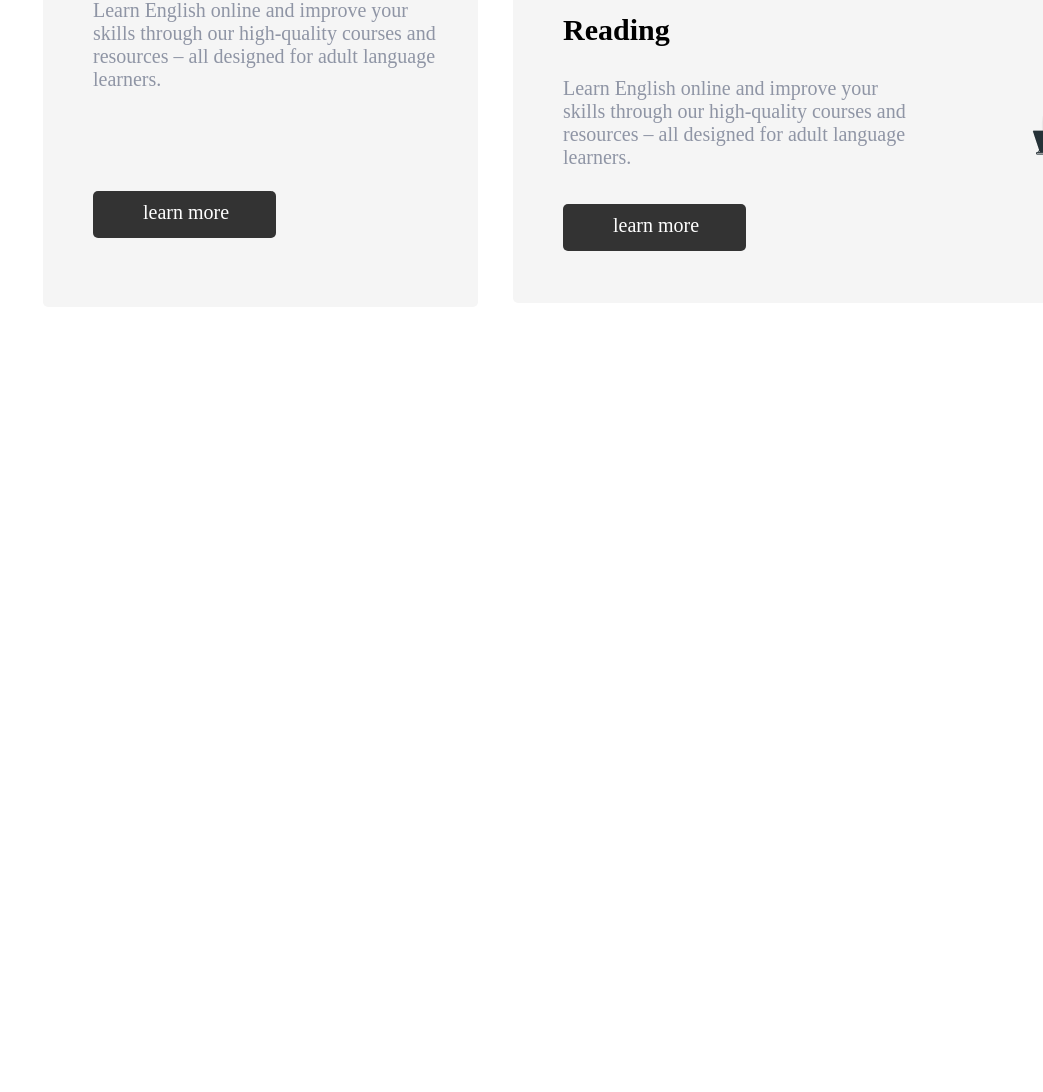
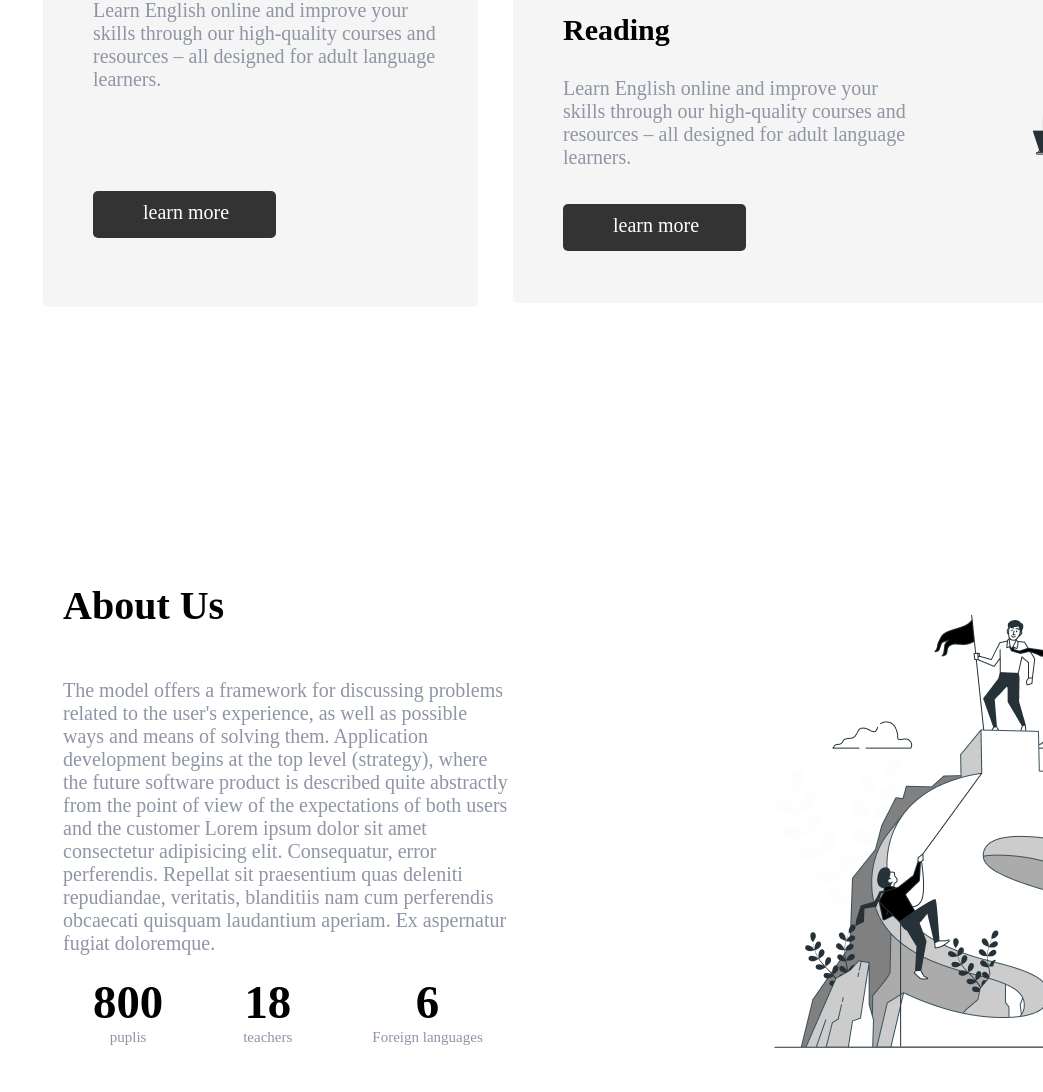
Before and after one commit to 1abroroff/abrorov-sarvar, a plain HTML site: page index.html in a window 1280 px wide. Shown: the part 1517-2609 px from the top of the page, without its empty margins (237-1280 px from the left). Before the commit the page ends 1824 px from the top, so only its background shows below. Drawn offline with Linux system fonts and the light colour scheme.

Commit message:
finish section 3

```diff
--- a/index.html
+++ b/index.html
@@ -100,6 +100,30 @@
             </div>
         </div>
     </section>
+    <div class="section-three">
+        <div class="section-three-firstext">
+            <h2 class="section-thee-text">About Us</h2>
+            <p class="section-three-text-2">The model offers a framework for discussing problems related to the user's experience, as well as possible ways and means of solving them. Application development begins at the top level (strategy), where the future software product is described quite abstractly from the point of view of the expectations of both users and the customer Lorem ipsum dolor sit amet consectetur adipisicing elit. Consequatur, error perferendis. Repellat sit praesentium quas deleniti repudiandae, veritatis, blanditiis nam cum perferendis obcaecati quisquam laudantium aperiam. Ex aspernatur fugiat doloremque.</p>
+        </div>
+        <div class="siteimg">
+            <img src="/img/Business competition-bro 1.png" alt="">
+        </div>
+    </div>
+    <div class="cast">
+        <div class="cost-1">
+            <h3>800</h3>
+            <p class="cost-2">puplis</p>
+        </div>
+        <div class="cost-1">
+            <h3>18</h3>
+            <p class="cost-2">teachers</p>
+        </div>
+        <div class="cost-1">
+            <h3>6</h3>
+            <p class="cost-2">Foreign languages</p>
+        </div>
+    </div>
+
 
 </body>
 </html>
--- a/style.css
+++ b/style.css
@@ -217,3 +217,44 @@ text-align: center;
 left: 500px;
 top: 30px;
 }
+.section-three{
+    padding-top: 1200px;
+    padding-left: 200px;
+     display: flex;
+     position: relative;
+}
+
+
+.section-thee-text{
+    color: black;
+    font-size: 40px;
+}
+
+.section-three-text-2{
+    color:#8F95A5;
+    font-size: 20px;
+    width: 450px;
+    padding-top: 50px;
+
+}
+.siteimg{
+    position: absolute;
+    left: 900px;
+}
+.cast{
+    padding-top: 20px;
+    color: black;
+    display: flex;
+    margin-left: 150px;
+
+}
+.cost-1{
+    padding-left: 80px;
+    align-items: center;
+    text-align: center;
+}
+.cost-2{
+    font-size: 15px;
+    color:  #8F95A5;
+
+}
```
Also changed, not shown: img/Business competition-bro 1.png (added).
